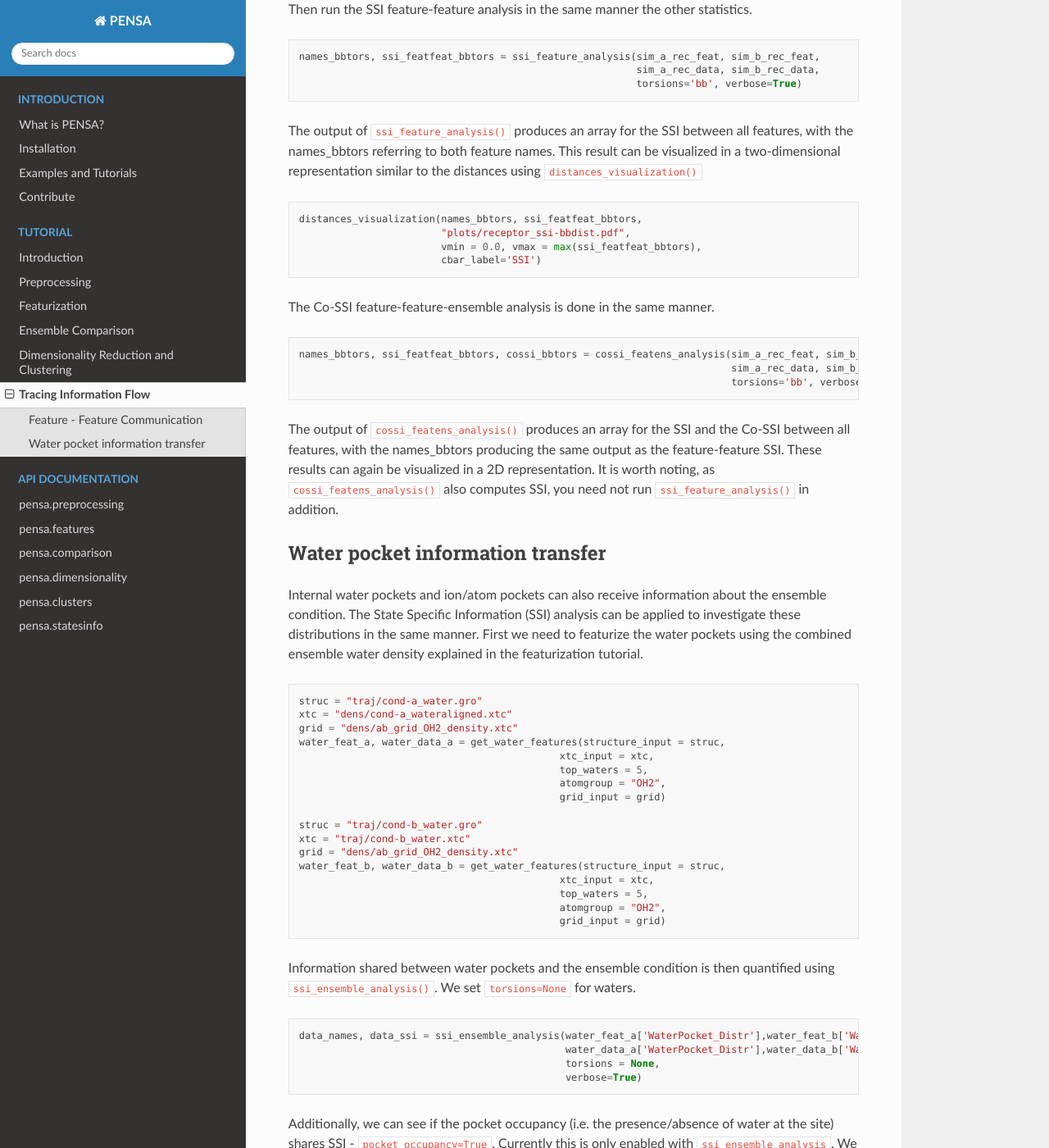
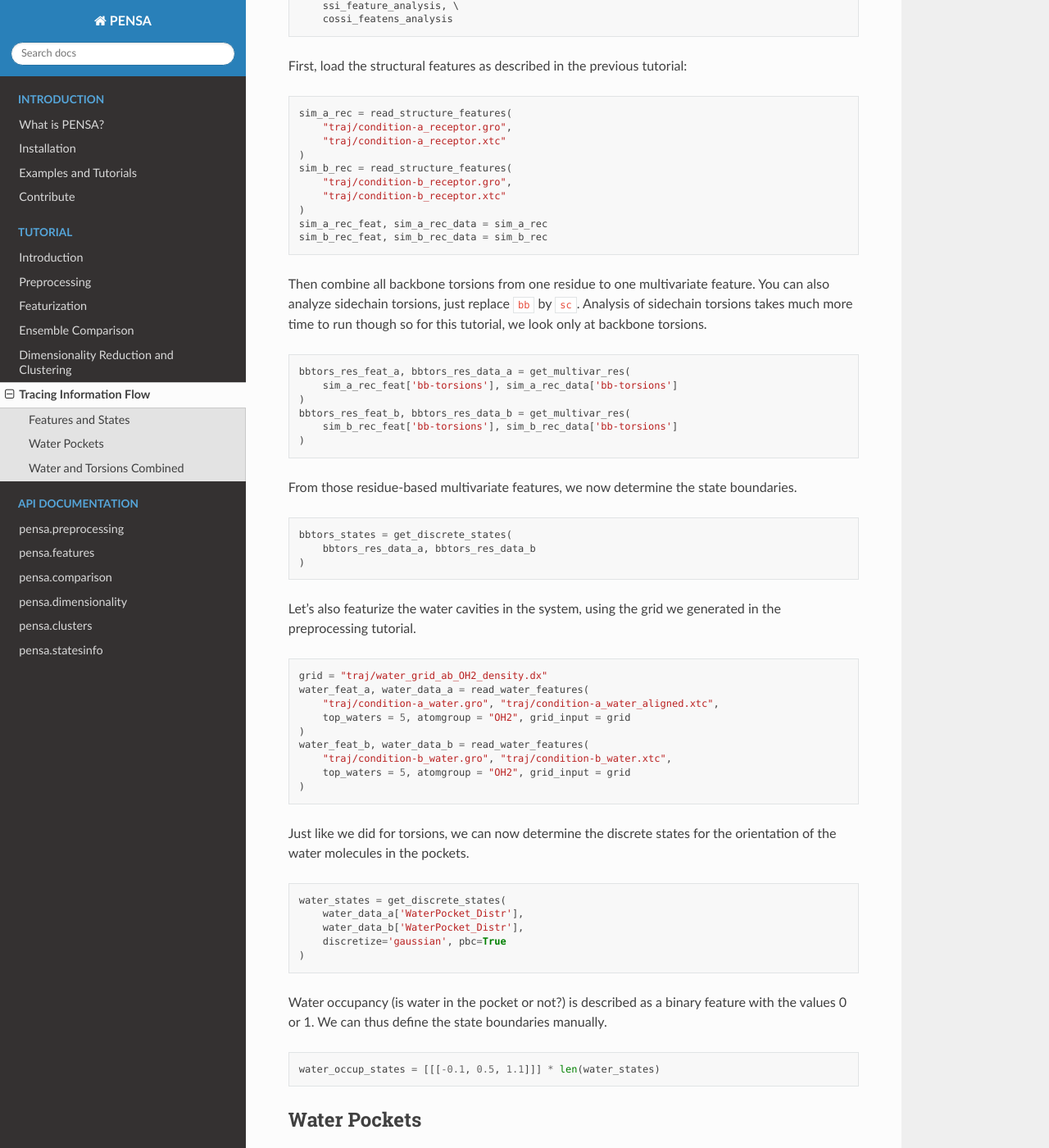
Before and after one commit to drorlab/pensa, a Sphinx documentation site: the page built from docs/tut-6-ssi.rst, in a window 1280 px wide and 1400 px high, scrolled down 681 px. Shown: the whole window at 82% size. Built offline with Sphinx 7.4.7 and the Read the Docs theme 2.0.0, drawn with Linux system fonts in a browser that asks for light colours; some of the changed text lies outside the part shown.

Commit message:
update ssi tutorial

```diff
--- a/docs/tut-6-ssi.rst
+++ b/docs/tut-6-ssi.rst
@@ -13,106 +13,206 @@
 The Co-SSI statistic, which tells how much the communication between two features
 depends on the ensemble condition, can be calculated using ``cossi_featens_analysis()``.
 
-Feature - Feature Communication
--------------------------------
+Features and States
+-------------------
+
+.. code:: python
+
+    import os
+    import numpy as np
+    from pensa.features import \
+        read_structure_features, \
+        read_water_features, \
+        get_multivar_res, \
+        sort_features
+    from pensa.statesinfo import \
+        get_discrete_states
+    from pensa.comparison import \
+        ssi_ensemble_analysis, \
+        ssi_feature_analysis, \
+        cossi_featens_analysis
+
 First, load the structural features as described in the previous tutorial:
 
 .. code:: python
 
-    sim_a_rec = get_structure_features("traj/condition-a_receptor.gro",
-                                       "traj/condition-a_receptor.xtc")
-    sim_b_rec = get_structure_features("traj/condition-b_receptor.gro",
-                                       "traj/condition-b_receptor.xtc")
+    sim_a_rec = read_structure_features(
+        "traj/condition-a_receptor.gro",
+        "traj/condition-a_receptor.xtc"
+    )
+    sim_b_rec = read_structure_features(
+        "traj/condition-b_receptor.gro",
+        "traj/condition-b_receptor.xtc"
+    )
     sim_a_rec_feat, sim_a_rec_data = sim_a_rec
     sim_b_rec_feat, sim_b_rec_data = sim_b_rec
 
 
-Then run the SSI feature-feature analysis in the same manner the other statistics.
-
+Then combine all backbone torsions from one residue to one multivariate feature.
+You can also analyze sidechain torsions, just replace ``bb`` by ``sc``. Analysis of
+sidechain torsions takes much more time to run though so for this tutorial, we look
+only at backbone torsions.
 
 .. code:: python
 
-    names_bbtors, ssi_featfeat_bbtors = ssi_feature_analysis(sim_a_rec_feat, sim_b_rec_feat,
-                                                             sim_a_rec_data, sim_b_rec_data,
-                                                             torsions='bb', verbose=True)
+    bbtors_res_feat_a, bbtors_res_data_a = get_multivar_res(
+        sim_a_rec_feat['bb-torsions'], sim_a_rec_data['bb-torsions']
+    )
+    bbtors_res_feat_b, bbtors_res_data_b = get_multivar_res(
+        sim_b_rec_feat['bb-torsions'], sim_b_rec_data['bb-torsions']
+    )
 
-The output of ``ssi_feature_analysis()`` produces an array for the SSI between
-all features, with the names_bbtors referring to both feature names. This result
-can be visualized in a two-dimensional representation similar to the distances
-using ``distances_visualization()``
+From those residue-based multivariate features, we now determine the state boundaries.
 
 .. code:: python
 
-    distances_visualization(names_bbtors, ssi_featfeat_bbtors,
-                            "plots/receptor_ssi-bbdist.pdf",
-                            vmin = 0.0, vmax = max(ssi_featfeat_bbtors),
-                            cbar_label='SSI')
+    bbtors_states = get_discrete_states(
+        bbtors_res_data_a, bbtors_res_data_b
+    )
+
+Let's also featurize the water cavities in the system, using the grid we generated in
+the preprocessing tutorial.
+
+.. code:: python
+
+    grid = "traj/water_grid_ab_OH2_density.dx"
+    water_feat_a, water_data_a = read_water_features(
+        "traj/condition-a_water.gro", "traj/condition-a_water_aligned.xtc",
+        top_waters = 5, atomgroup = "OH2", grid_input = grid
+    )
+    water_feat_b, water_data_b = read_water_features(
+        "traj/condition-b_water.gro", "traj/condition-b_water.xtc",
+        top_waters = 5, atomgroup = "OH2", grid_input = grid
+    )
+
+Just like we did for torsions, we can now determine the discrete states for the orientation
+of the water molecules in the pockets.
+
+.. code:: python
+
+    water_states = get_discrete_states(
+        water_data_a['WaterPocket_Distr'],
+        water_data_b['WaterPocket_Distr'],
+        discretize='gaussian', pbc=True
+    )
+
+Water occupancy (is water in the pocket or not?) is described as a binary feature with the
+values 0 or 1. We can thus define the state boundaries manually.
+
+.. code:: python
+
+    water_occup_states = [[[-0.1, 0.5, 1.1]]] * len(water_states)
+
+
+Water Pockets
+-------------
+
+We start by comparing the occupancy between the two conditions, similar to what we did in the
+comparison tutorial:
+
+.. code:: python
+
+    water_names, water_ssi = ssi_ensemble_analysis(
+        water_feat_a['WaterPocket_OccupDistr'], water_feat_b['WaterPocket_OccupDistr'],
+        water_data_a['WaterPocket_OccupDistr'], water_data_b['WaterPocket_OccupDistr'],
+        water_occup_states, verbose=True, h2o=False, pbc=False
+    )
+
+Except for water site O2, there are not many differences in occupancy, so let's have a closer
+look and compare the orientation of the water molecules between the two conditions:
+
+.. code:: python
+
+    water_names, water_ssi = ssi_ensemble_analysis(
+        water_feat_a['WaterPocket_Distr'], water_feat_b['WaterPocket_Distr'],
+        water_data_a['WaterPocket_Distr'], water_data_b['WaterPocket_Distr'],
+        water_states, verbose=True, h2o=True
+    )
+
+Beyond comparing distributions, we can also quantify the amount of feature-feature communication
+between the water sites. The corresponding function looks similar to the ensemble comarison above,
+however it calculates the amount of shared information between each pair of residues.
+
+.. code:: python
+
+    water_pairs_names, water_pairs_ssi = ssi_feature_analysis(
+        water_feat_a['WaterPocket_Distr'], water_feat_b['WaterPocket_Distr'],
+        water_data_a['WaterPocket_Distr'], water_data_b['WaterPocket_Distr'],
+        water_states, verbose=True, h2o=True
+    )
+
+This function produces an array for the SSI between all features. This array is two-dimensional,
+so we visualize its values using a heat map:
+
+.. code:: python
+
+    from pensa.comparison import resnum_heatmap, pair_features_heatmap
+
+    pair_features_heatmap(
+        water_pairs_names, water_pairs_ssi,
+        "plots/water-pairs_ssi.pdf",
+        vmin = 0.0, vmax = 1.,
+        cbar_label='SSI',
+        separator=' & '
+    )
+
+
+Water and Torsions Combined
+---------------------------
+
+Now we want to investigate information flow between more than one type of features.
+To do so, we combine the water sites and the torsions:
+
+.. code:: python
+
+    all_feat_a = water_feat_a['WaterPocket_Distr'] + bbtors_res_feat_a
+    all_feat_b = water_feat_b['WaterPocket_Distr'] + bbtors_res_feat_b
+    all_data_a = np.array(list(water_data_a['WaterPocket_Distr']) + list(bbtors_res_data_a), dtype=object)
+    all_data_b = np.array(list(water_data_b['WaterPocket_Distr']) + list(bbtors_res_data_b), dtype=object)
+    all_states = water_states + bbtors_states
+
+Note that we only use backbone torsions here to minimize computational effort.
+Analysis of sidechain torsions (or of both combined) can often deliver more scientific insigts.
+
+As we did for the water sites above, we now calculate the SSI for all combined feature-feature pairs.
+
+.. code:: python
+
+    all_pairs_names, all_pairs_ssi = ssi_feature_analysis(
+        all_feat_a, all_feat_b,
+        all_data_a, all_data_b,
+        all_states, verbose=True
+    )
+
+The number of pairs for an entire protein is enormous so we determine those with
+the highest SSI. To alleviate the computational effort for the sort function, we first
+filter the pairs by a threshold SSI of 0.5:
+
+.. code:: python
+
+    relevant = np.abs(all_pairs_ssi) > 0.5
+    not_self = np.array([name.split(' & ')[0] != name.split(' & ')[1] for name in all_pairs_names])
+    relevant *= not_self
+    argrelev = np.argwhere(relevant).flatten()
+    all_relevant_pairs_names = [all_pairs_names[i] for i in argrelev]
+    all_relevant_pairs_ssi = all_pairs_ssi[relevant]
+
+Then we run the actual sorting by SSI.
+
+.. code:: python
+
+    sort_features(all_relevant_pairs_names, all_relevant_pairs_ssi)
+
 
 The Co-SSI feature-feature-ensemble analysis is done in the same manner.
 
 .. code:: python
 
-    names_bbtors, ssi_featfeat_bbtors, cossi_bbtors = cossi_featens_analysis(sim_a_rec_feat, sim_b_rec_feat,
-                                                                             sim_a_rec_data, sim_b_rec_data,
-                                                                             torsions='bb', verbose=True)
+    all_new_pairs_names, all_new_pairs_ssi, all_new_pairs_cossi = cossi_featens_analysis(
+        all_feat_a, all_feat_b, all_feat_a, all_feat_b,
+        all_data_a, all_data_b, all_data_a, all_data_b,
+        all_states, all_states, verbose=True
+    )
 
-The output of ``cossi_featens_analysis()`` produces an array for the SSI and the
-Co-SSI between all features, with the names_bbtors producing the same output as
-the feature-feature SSI. These results can again be visualized in a 2D representation.
-It is worth noting, as ``cossi_featens_analysis()`` also computes SSI, you need not
-run ``ssi_feature_analysis()`` in addition.
-
-Water pocket information transfer
----------------------------------
-
-Internal water pockets and ion/atom pockets can also receive information about
-the ensemble condition. The State Specific Information (SSI) analysis can be
-applied to investigate these distributions in the same manner. First we need
-to featurize the water pockets using the combined ensemble water density explained
-in the featurization tutorial.
-
-.. code:: python
-
-    struc = "traj/cond-a_water.gro"
-    xtc = "dens/cond-a_wateraligned.xtc"
-    grid = "dens/ab_grid_OH2_density.xtc"
-    water_feat_a, water_data_a = get_water_features(structure_input = struc,
-                                                xtc_input = xtc,
-                                                top_waters = 5,
-                                                atomgroup = "OH2",
-                                                grid_input = grid)
-
-    struc = "traj/cond-b_water.gro"
-    xtc = "traj/cond-b_water.xtc"
-    grid = "dens/ab_grid_OH2_density.xtc"
-    water_feat_b, water_data_b = get_water_features(structure_input = struc,
-                                                xtc_input = xtc,
-                                                top_waters = 5,
-                                                atomgroup = "OH2",
-                                                grid_input = grid)
-
-
-Information shared between water pockets and the ensemble condition is then
-quantified using ``ssi_ensemble_analysis()``. We set ``torsions=None`` for
-waters.
-
-.. code:: python
-
-    data_names, data_ssi = ssi_ensemble_analysis(water_feat_a['WaterPocket_Distr'],water_feat_b['WaterPocket_Distr'],
-                                                 water_data_a['WaterPocket_Distr'],water_data_b['WaterPocket_Distr'],
-                                                 torsions = None,
-                                                 verbose=True)
-
-
-Additionally, we can see if the pocket occupancy (i.e. the presence/absence of
-water at the site) shares SSI - ``pocket_occupancy=True``. Currently this is only enabled with
-``ssi_ensemble_analysis``. We need to turn off the periodic boundary conditions
-as the distributions are no longer periodic - ``pbc=False``.
-
-.. code:: python
-
-    data_names, data_ssi = ssi_ensemble_analysis(water_feat_a['WaterPocket_OccupDistr'],water_feat_b['WaterPocket_OccupDistr'],
-                                                 water_data_a['WaterPocket_OccupDistr'],water_data_b['WaterPocket_OccupDistr'],
-                                                 pocket_occupancy=True, pbc=False, verbose=True)
-
-The same protocol applies for atom/ion pockets.
+The output of ``cossi_featens_analysis()`` produces an array for the SSI and the Co-SSI
+between all features. These results can again be visualized in a 2D representation.
```
Also changed, not shown: 1 other file.
